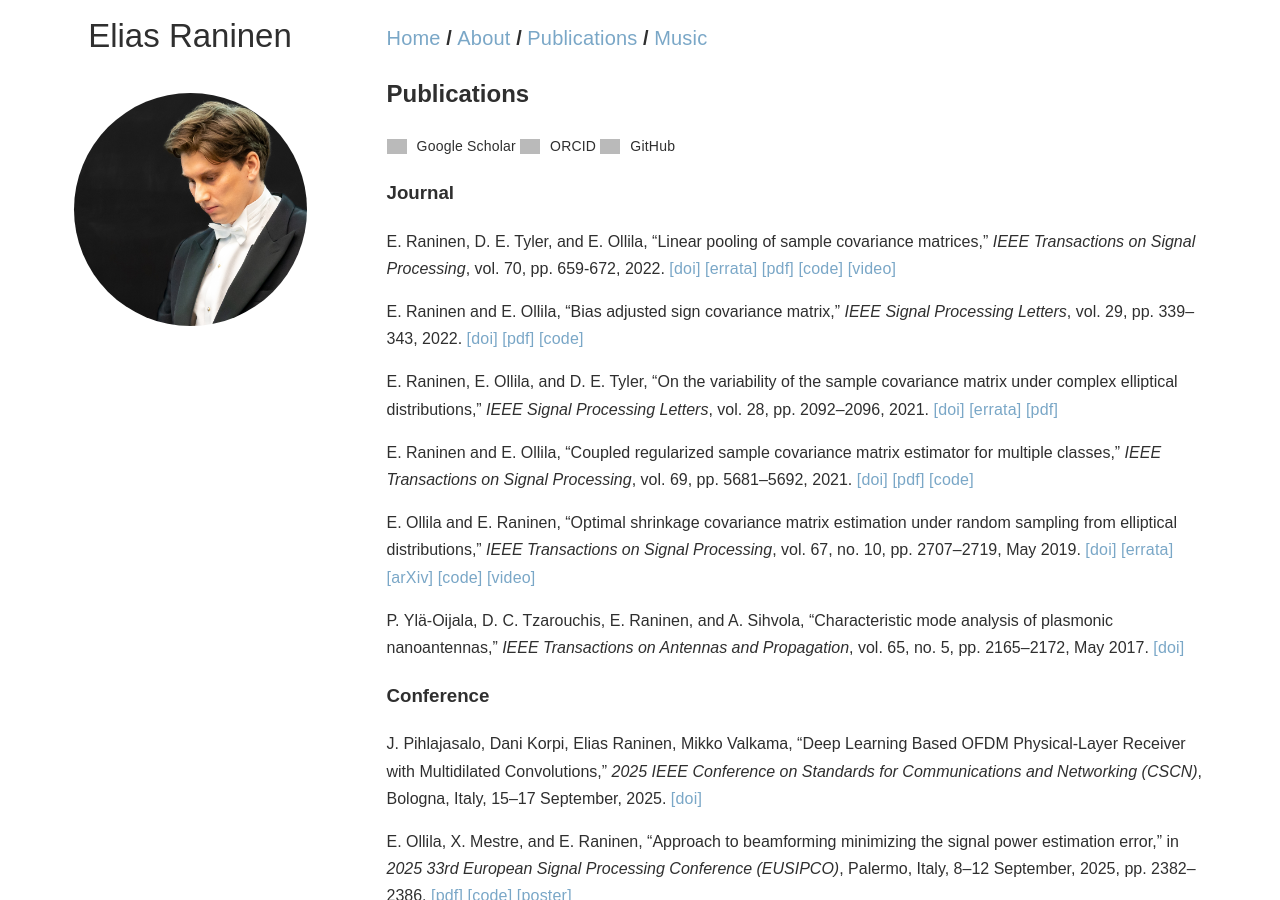
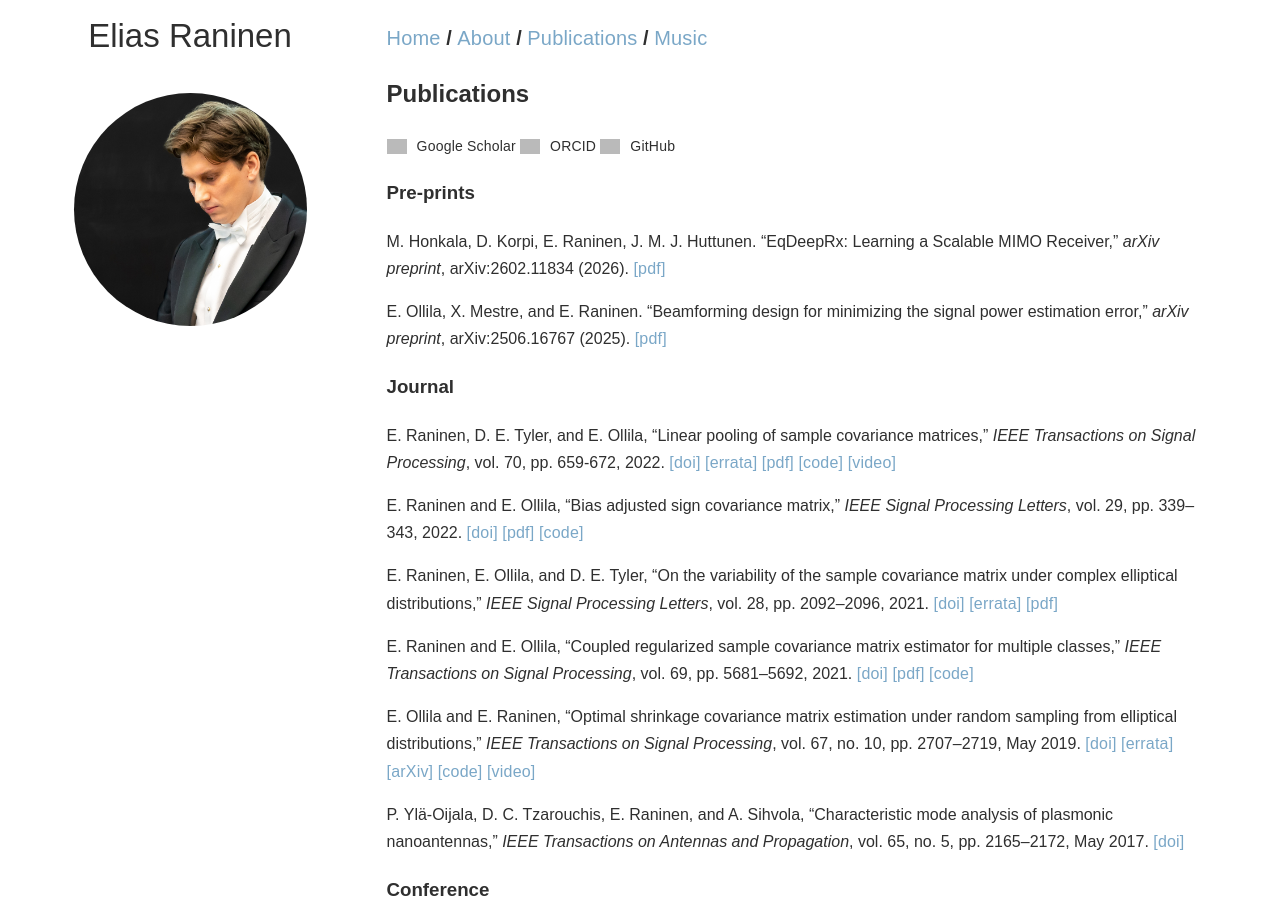
Before and after one commit to EliasRaninen/EliasRaninen.github.io, a Jekyll site: the page built from publications.md, in a window 1280 px wide and 900 px high. Built offline with Jekyll 4.4.1, drawn with Linux system fonts in a browser that asks for light colours; some web fonts are replaced; grey boxes are pictures that could not be loaded.

Commit message:
Update publications.md

```diff
--- a/publications.md
+++ b/publications.md
@@ -20,6 +20,13 @@ logo: /assets/vaitos.jpeg
     GitHub
   </a>
 </p>
+
+### Pre-prints
+M. Honkala, D. Korpi, E. Raninen, J. M. J. Huttunen. “EqDeepRx: Learning a Scalable MIMO Receiver,” *arXiv preprint*, arXiv:2602.11834 (2026).
+[[pdf]](https://arxiv.org/pdf/2602.11834)
+
+E. Ollila, X. Mestre, and E. Raninen. "Beamforming design for minimizing the signal power estimation error," *arXiv preprint*, arXiv:2506.16767 (2025).
+[[pdf]](https://arxiv.org/pdf/2506.16767)
 
 
 ### Journal
```
